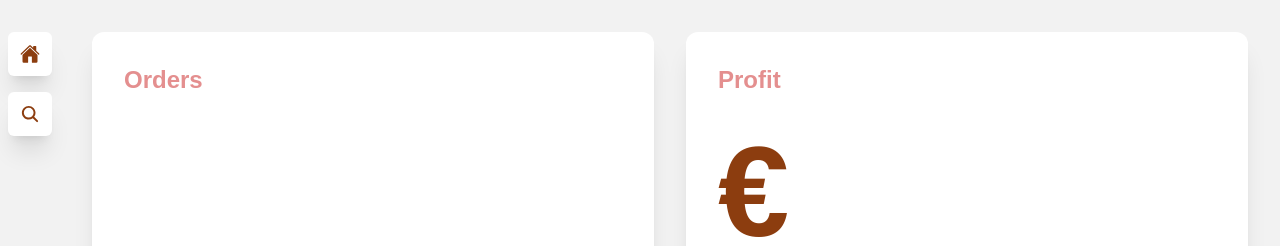
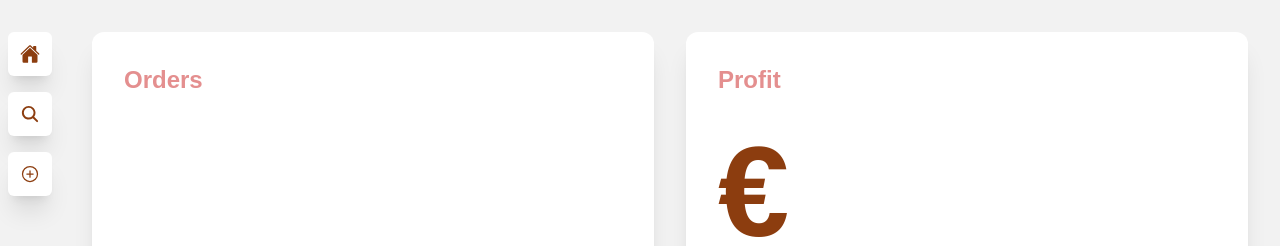
Before and after one commit to dffrs/purchase-tracker, a React (Vite) app in the folder fe/: page /home in a window 1280 px wide. Shown: the top 246 px of the page. Built offline with nearby package versions, Linux system fonts and the light colour scheme.

Commit message:
feat: added 'add' button to sidebar

```diff
--- a/fe/src/App.tsx
+++ b/fe/src/App.tsx
@@ -1,4 +1,4 @@
-import { IoHome, IoSearch } from "react-icons/io5";
+import { IoAddCircleOutline, IoHome, IoSearch } from "react-icons/io5";
 import { Button, Icon, Layout } from "./components";
 import { Routes, Route, Link } from "react-router";
 import { Home, Search } from "./pages";
@@ -36,6 +36,13 @@ function App() {
                   </Button>
                 </Link>
               </li>
+              <li className="flex flex-row gap-x-2 items-center">
+                <Button className="bg-secondary rounded p-3">
+                  <Icon title="Add" className="text-xl">
+                    <IoAddCircleOutline />
+                  </Icon>
+                </Button>
+              </li>
             </ul>
           </aside>
           <section className="flex items-center justify-center p-8">
```
